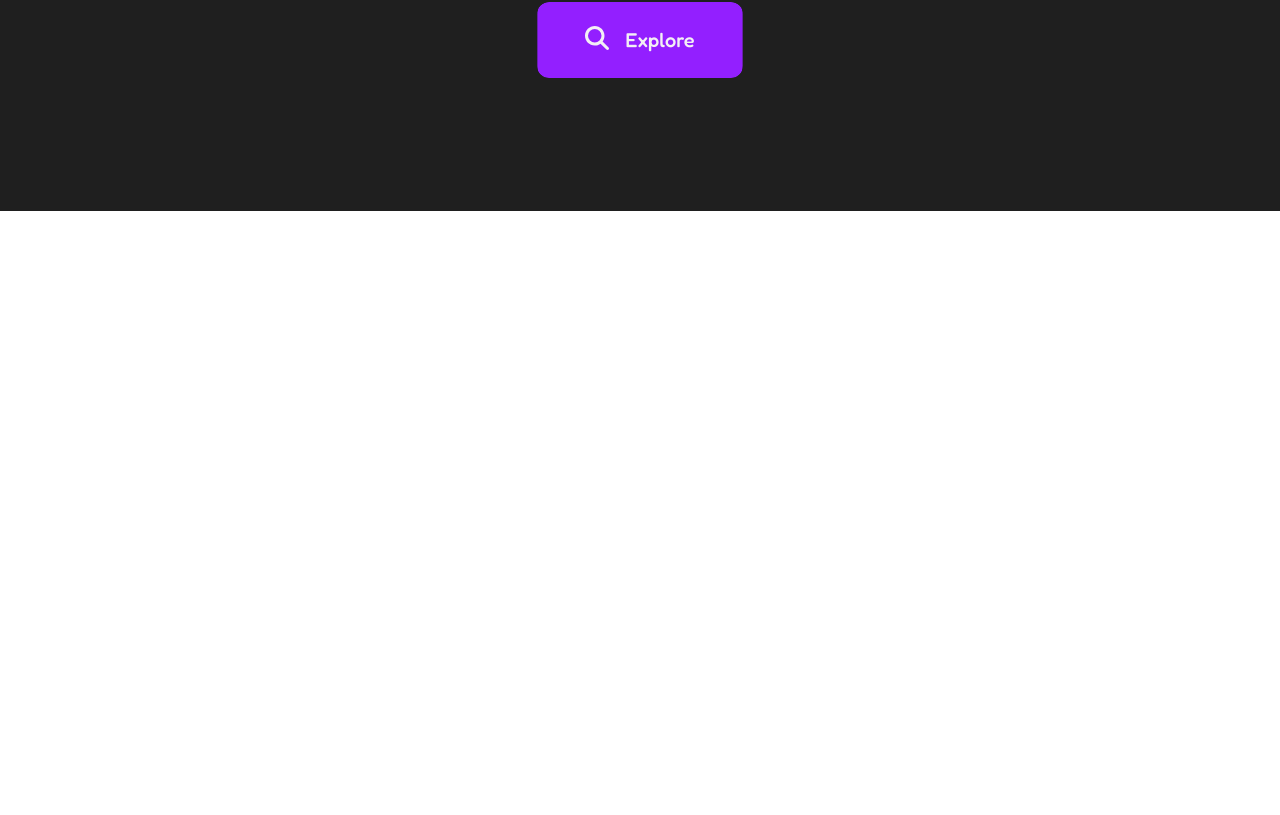
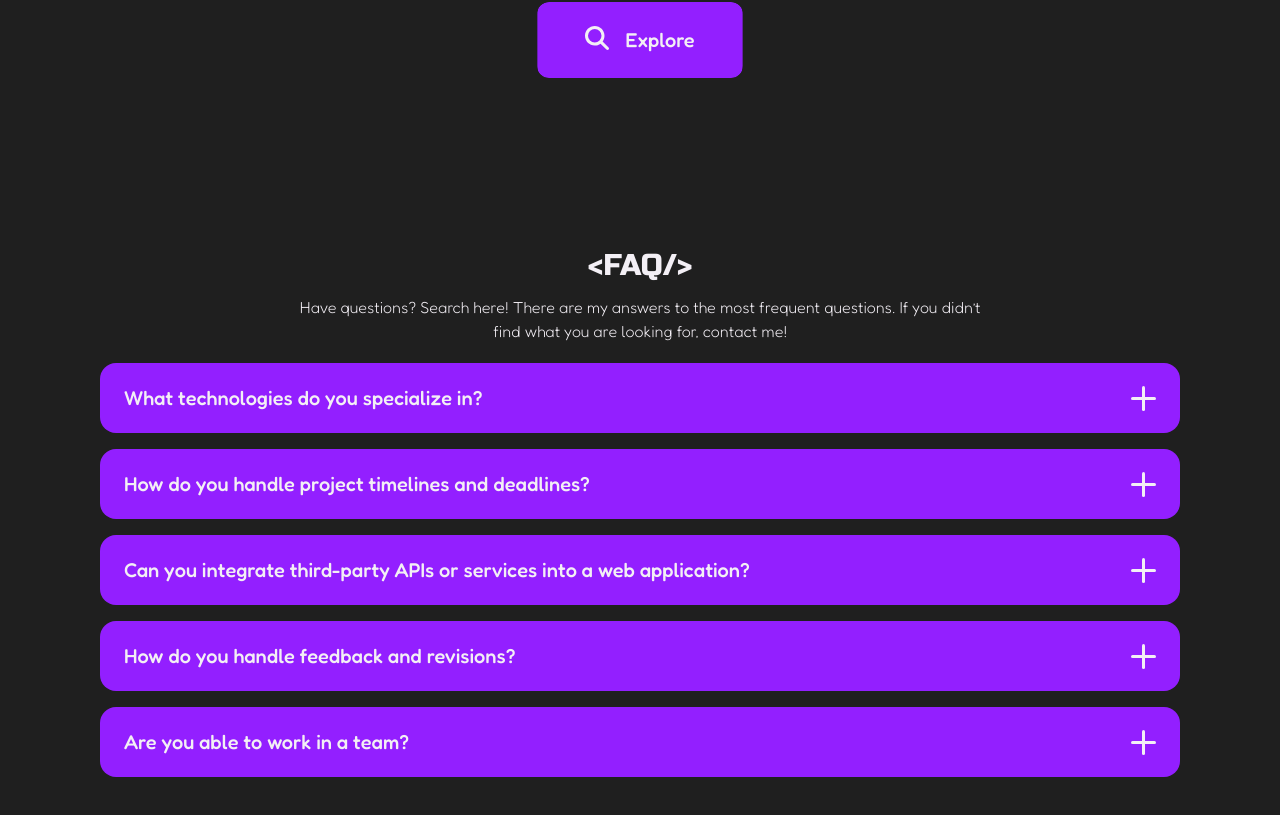
Before and after one commit to ZubalYana/Portfolio, a React (Vite) app: page /about in a window 1280 px wide. Shown: the part 2989-3804 px from the top of the page. Before the commit the page ends 3200 px from the top, so only its background shows below. Built offline with nearby package versions, Linux system fonts and the light colour scheme; a web font is replaced by a local one.

Commit message:
make a fix to faq resposnsive screen

```diff
--- a/src/components/AboutMe/AboutMe.jsx
+++ b/src/components/AboutMe/AboutMe.jsx
@@ -143,11 +143,11 @@ export default function AboutMe() {
          <ProjectsCards />
          <ExploreBtn />
       </section>
-      <section id='faq' className='w-full h-[100vh] px-10 py-10 flex flex-col items-center xs:hidden'>
-         <h3 className="sectionTitle">
+      <section id='faq' className='w-full h-[100vh] px-10 py-10 flex flex-col items-center xs:h-auto xs:px-0 xs:py-9 lg:h-[100vh] lg:px-10'>
+         <h3 className="sectionTitle xs:text-xl lg:text-3xl">
          <Trans i18nKey="faqSectionTitle"/>
          </h3>
-         <h3 className="sectionSubtitle text-base font-light text-customWhite w-[700px] text-center">
+         <h3 className="sectionSubtitle text-base font-light text-customWhite w-[700px] text-center xs:w-full xs:text-xs xs:mt-1 lg:text-base lg:mt-3 lg:w-[700px]">
          <Trans i18nKey="faqSectionSubtitle"/>
          </h3>
          <Questions />
```
